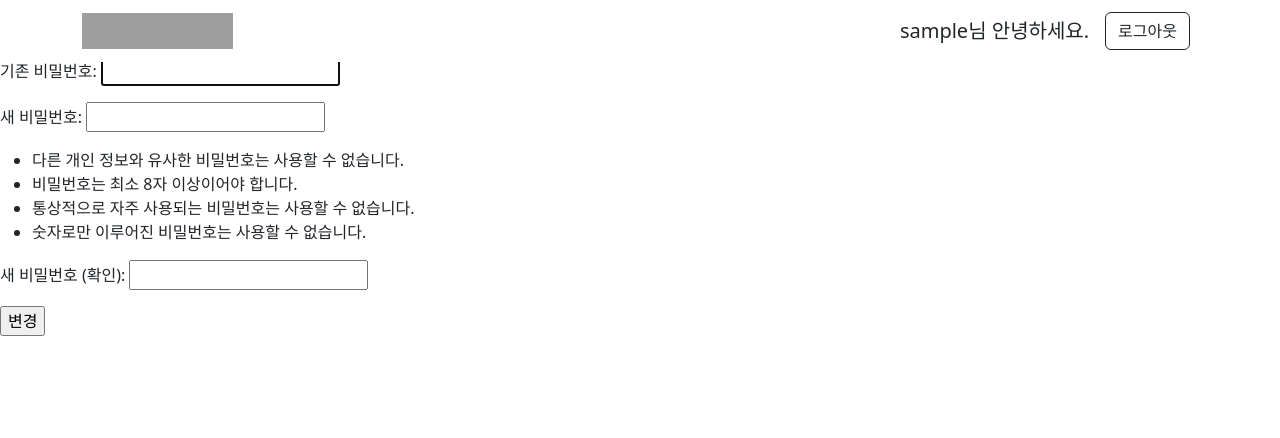
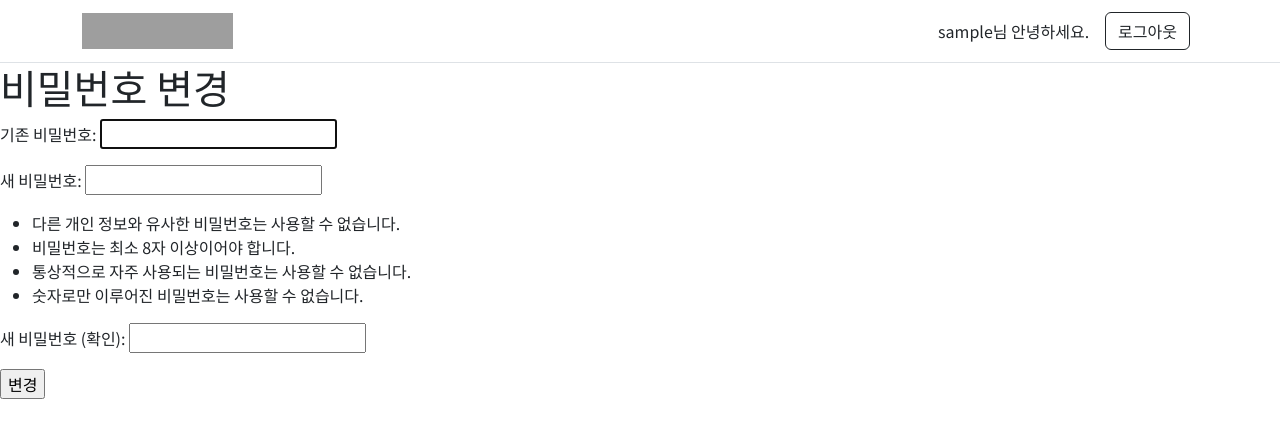
Before and after one commit to arrmadillo/django03, a Django app: page /accounts/profile/password/ in a window 1280 px wide. Shown: the top 438 px of the page. Run offline with Django 3.2, Linux system fonts and the light colour scheme; the visitor is signed in with stand-in values (Sample User, id 1); grey boxes are pictures that could not be loaded.

Commit message:
navbar 수정, 폰트 변경

```diff
--- a/templates/base.html
+++ b/templates/base.html
@@ -8,20 +8,28 @@
   <meta name="viewport" content="width=device-width, initial-scale=1.0">
   <title>Document</title>
   <link href="https://cdn.jsdelivr.net/npm/bootstrap@5.3.0-alpha3/dist/css/bootstrap.min.css" rel="stylesheet" integrity="sha384-KK94CHFLLe+nY2dmCWGMq91rCGa5gtU4mk92HdvYe+M/SXH301p5ILy+dN9+nJOZ" crossorigin="anonymous">
+  <link rel="preconnect" href="https://fonts.googleapis.com">
+  <link rel="preconnect" href="https://fonts.gstatic.com" crossorigin>
+  <link href="https://fonts.googleapis.com/css2?family=Noto+Sans+KR&display=swap" rel="stylesheet">
+  <style>
+    body {
+      font-family: 'Noto Sans KR', sans-serif;
+    }
   {%block style%}
   {%endblock style%}
+  </style>
 </head>
 <body>
-  <nav class="navbar fixed-top bg-body">
+  <nav class="navbar sticky-top bg-body border-bottom">
     <div class="d-flex container">
       <a class="me-auto navbar-brand" href="{% url 'reviews:index' %}">
         <img src="{% static 'logo.png' %}" alt="logo" width="151" height="36">
       </a>
       {% if request.user.is_authenticated %}
-      <p class="fs-5 mb-0 mx-2" style="vertical-align: middle">{{ user }}님 안녕하세요. </p>
+      <p class="fs-6 mb-0 mx-2" style="vertical-align: middle">{{ user }}님 안녕하세요. </p>
        <a class="btn btn-outline-dark mx-2" href="{% url 'accounts:logout' %}" role="button">로그아웃</a>
       {% else %}
-        <a class="btn btn-outline-dark mx-2" href="{% url 'accounts:login' %}" role="button">로그인</a>
+        <a class="btn btn-outline-dark-subtle mx-2" href="{% url 'accounts:login' %}" role="button">로그인</a>
         <a class="btn btn-outline-dark" href="{% url 'accounts:signup' %}" role="button">회원가입</a>
       {% endif %}
       </form>
```
